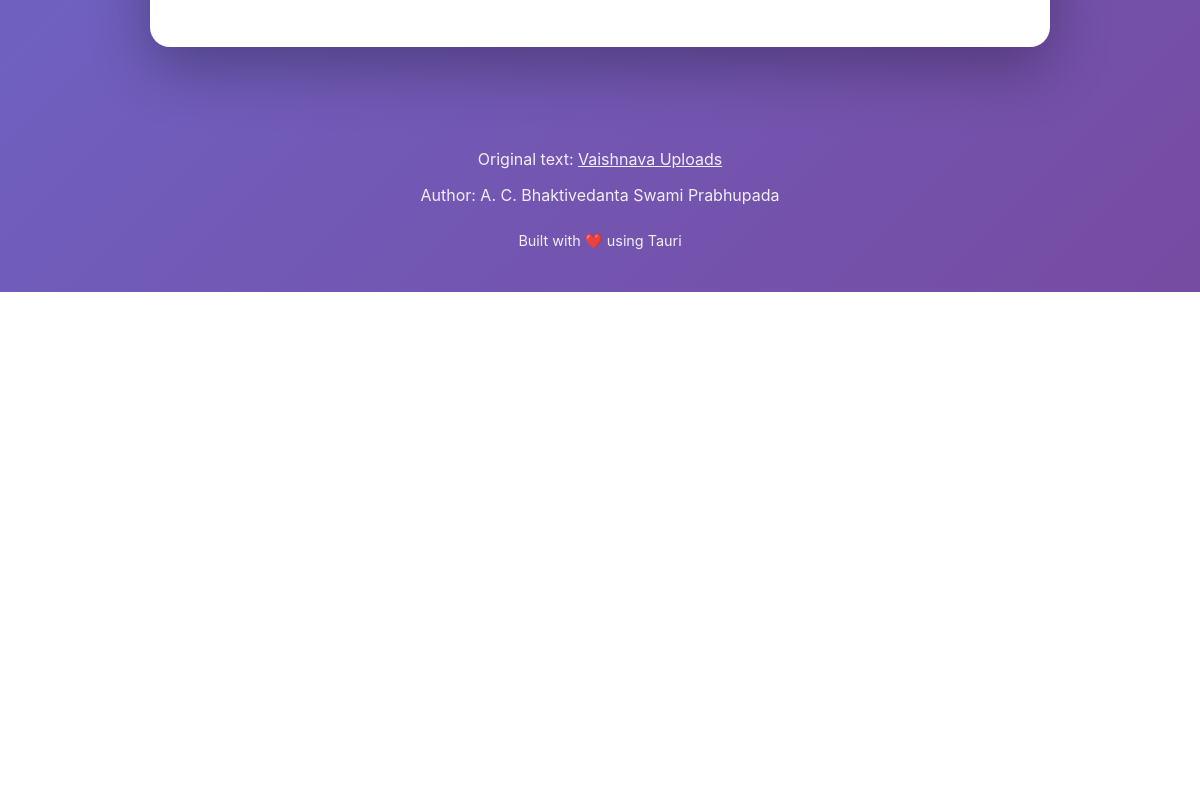
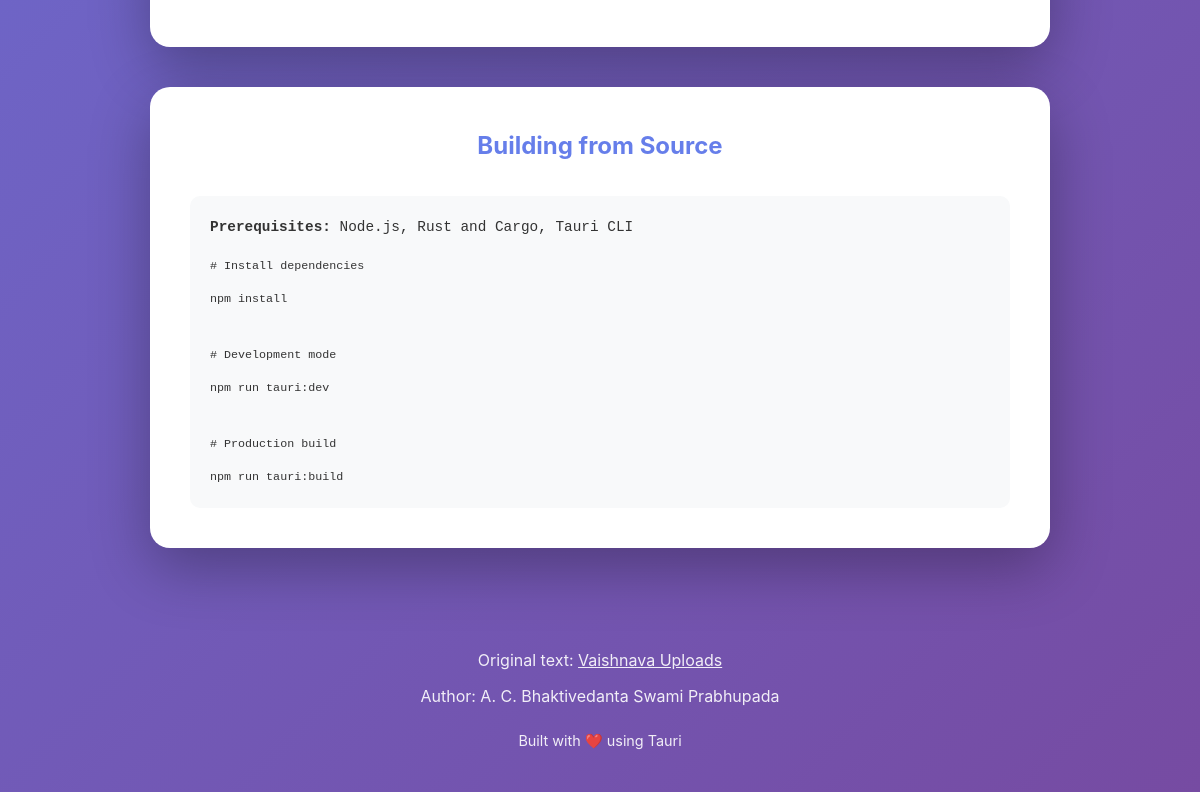
Before and after one commit to juanmanuelferrera/vedabase-app, an Electron app: page index.html in a window 1200 px wide. Shown: the part 2025-2817 px from the top of the page. Before the commit the page ends 2317 px from the top, so only its background shows below. Drawn offline with Linux system fonts and the light colour scheme.

```diff
--- a/index.html
+++ b/index.html
@@ -212,14 +212,14 @@
     <header>
         <h1>Vedabase - Original</h1>
         <p class="subtitle">Desktop App for Srila Prabhupada's Works</p>
-        <p class="tagline">A powerful desktop application for reading and studying the works by<br>A. C. Bhaktivedanta Swami Prabhupada</p>
+        <p class="tagline">A powerful desktop application for reading and studying the works by A. C. Bhaktivedanta Swami Prabhupada</p>
     </header>
 
     <div class="container">
         <div class="download-section">
             <h2 style="text-align: center; color: #667eea; margin-bottom: 20px;">Download for macOS</h2>
             <div style="text-align: center;">
-                <a href="https://github.com/juanmanuelferrera/vedabase-app/releases/download/Vedabase/Vedabase.app.zip" class="download-btn">📥 Download Vedabase.app</a>
+                <a href="#" class="download-btn">📥 Download Vedabase.app</a>
                 <p class="version">Version 1.1.0 • macOS 10.13+ • 28 MB</p>
             </div>
         </div>
@@ -295,6 +295,20 @@
             </div>
         </div>
 
+        <div style="background: white; border-radius: 20px; padding: 40px; margin: 40px auto; max-width: 900px; box-shadow: 0 20px 60px rgba(0,0,0,0.3);">
+            <h2 style="text-align: center; color: #667eea; margin-bottom: 30px;">Building from Source</h2>
+            <div style="background: #f8f9fa; padding: 20px; border-radius: 10px; font-family: 'Courier New', monospace; font-size: 0.9em;">
+                <p style="margin-bottom: 15px;"><strong>Prerequisites:</strong> Node.js, Rust and Cargo, Tauri CLI</p>
+                <p style="margin-bottom: 10px;"><code># Install dependencies</code></p>
+                <p style="margin-bottom: 10px;"><code>npm install</code></p>
+                <br>
+                <p style="margin-bottom: 10px;"><code># Development mode</code></p>
+                <p style="margin-bottom: 10px;"><code>npm run tauri:dev</code></p>
+                <br>
+                <p style="margin-bottom: 10px;"><code># Production build</code></p>
+                <p><code>npm run tauri:build</code></p>
+            </div>
+        </div>
     </div>
 
     <footer>
```
